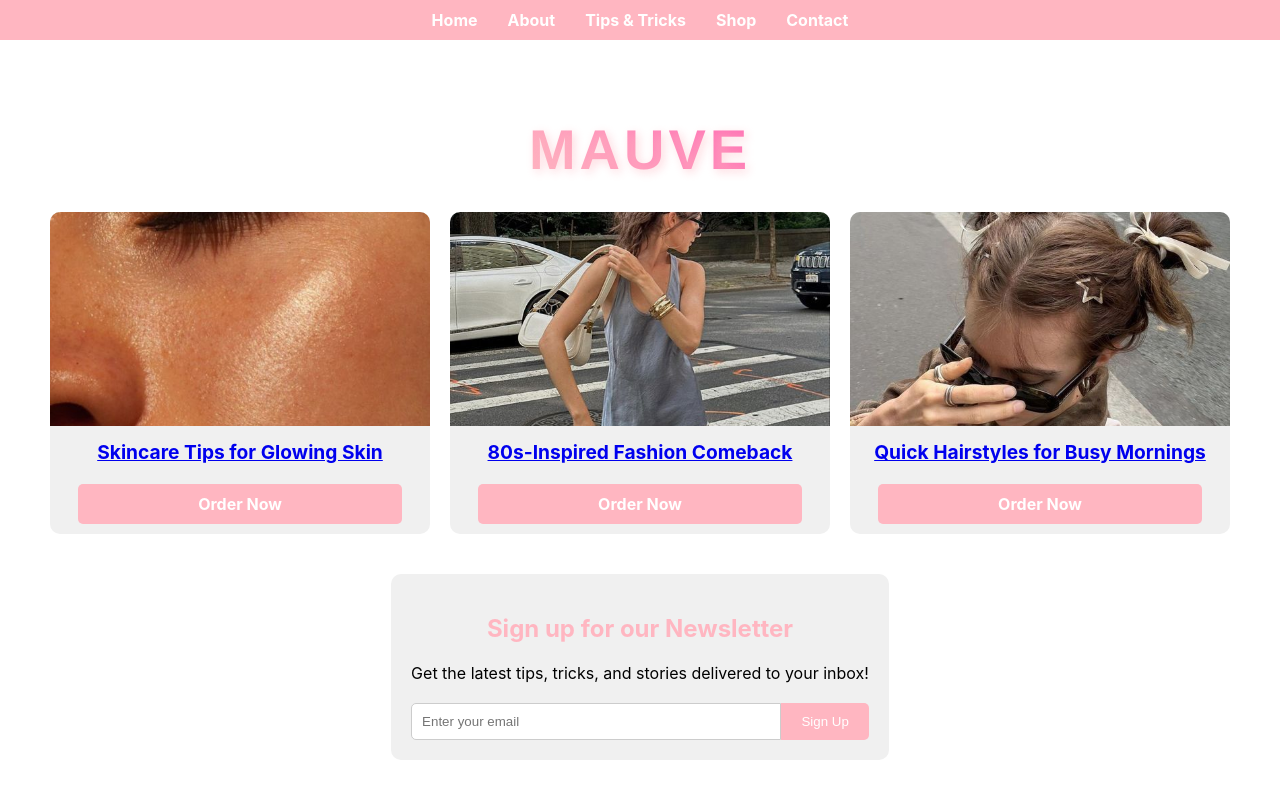
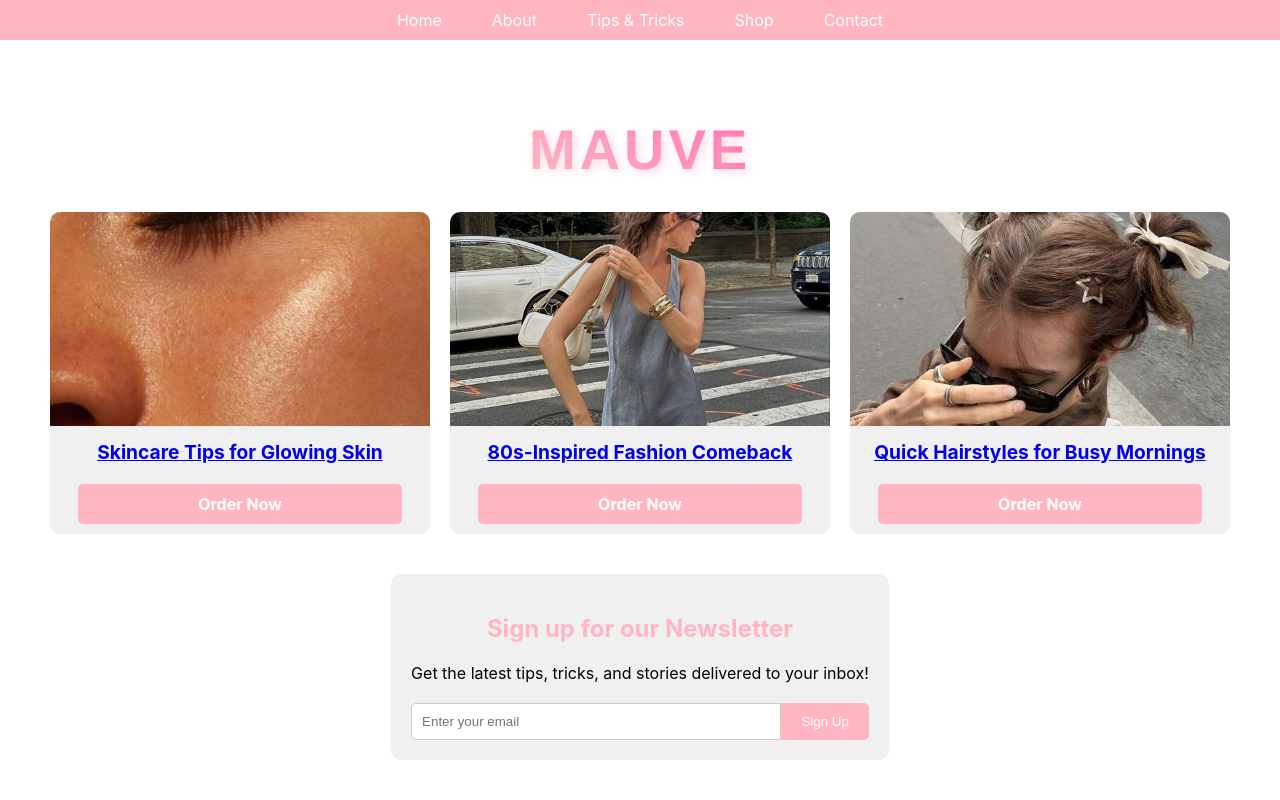
Before and after one commit to elizabethvilloria/blog, a React (Create React App) app: page / in a window 1280 px wide. Shown: the top 800 px of the page. Built offline with nearby package versions, Linux system fonts and the light colour scheme.

Commit message:
Hover effect added

```diff
--- a/src/App.css
+++ b/src/App.css
@@ -197,11 +197,14 @@ h1:hover {
   color: white;
   text-decoration: none;
   margin: 0 15px;
-  font-weight: bold;
+  padding: 5px 10px;
+  transition: all 0.3s ease;
 }
 
 .nav-link:hover {
-  text-decoration: underline;
+  background-color: white;
+  color: #FFB6C1;
+  border-radius: 5px;
 }
 
 .about-page {
```
